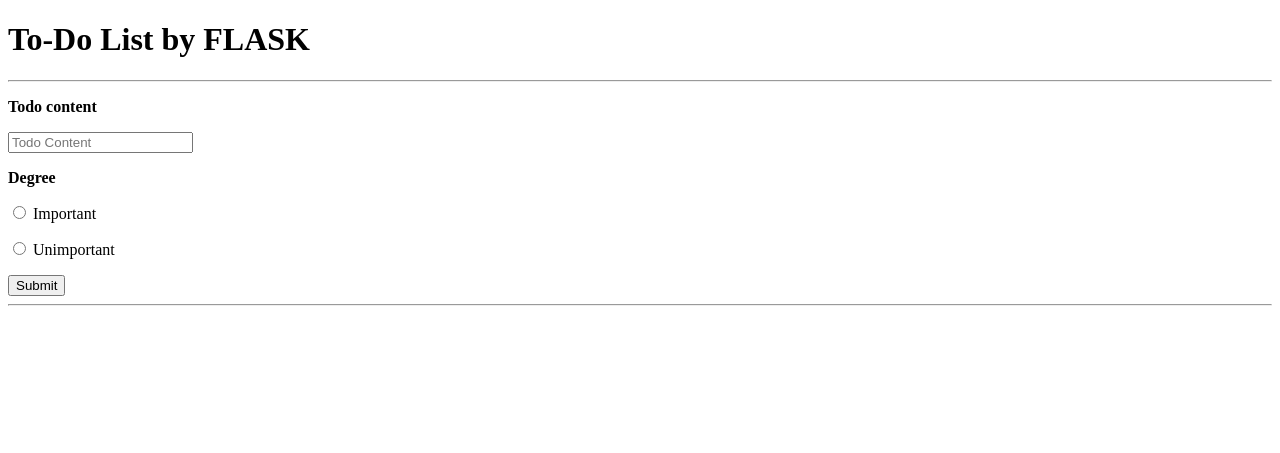
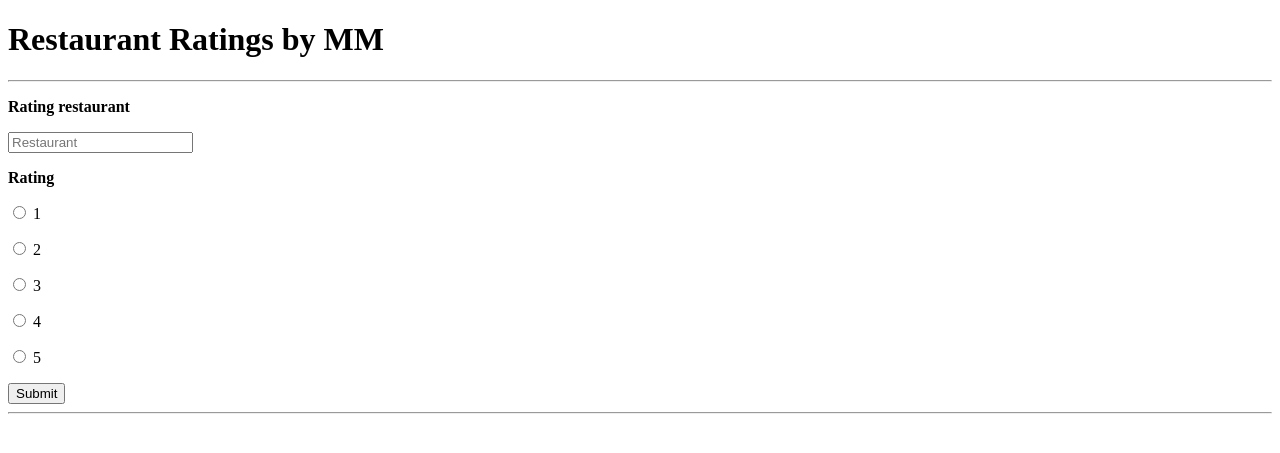
Before and after one commit to vqmy-913/mm-web-server, a Flask app: page / in a window 1280 px wide. Shown: the top 453 px of the page. Run offline with Flask 3, Linux system fonts and the light colour scheme; data that the repository does not hold is empty.

Commit message:
Convert into restaurant rating list

```diff
--- a/app.py
+++ b/app.py
@@ -8,28 +8,28 @@
 # set up client in MongoDB
 client = MongoClient("localhost", 27017)
 db = client.flask_db
-todos = db.todos
+ratings = db.ratings
 
 
 # create index page from template
 @app.route("/", methods=("GET", "POST"))
 def index():
     if request.method == "POST":
-        content = request.form["content"]
-        degree = request.form["degree"]
-        todos.insert_one({"content": content, "degree": degree})
+        restaurant = request.form["restaurant"]
+        rating = request.form["rating"]
+        ratings.insert_one({"restaurant": restaurant, "rating": rating})
         return redirect(url_for("index"))
 
-    all_todos = todos.find()
-    return render_template("index.html", todos=all_todos)
+    all_ratings = ratings.find()
+    return render_template("index.html", ratings=all_ratings)
 
 
 # accepts POST requests
-# since web browsers default to GET requests, user clicks button > POST request to delete a todo
+# since web browsers default to GET requests, user clicks button > POST request to delete a rating
 # delete button
 @app.post("/<id>/delete/")
 def delete(id):
-    todos.delete_one({"_id": ObjectId(id)})
+    ratings.delete_one({"_id": ObjectId(id)})
     return redirect(url_for("index"))
 
 
@@ -37,11 +37,14 @@
 @app.post("/<id>/update/")
 def update(id):
     if request.method == "POST":
-        new_content = request.form["content"]
-        new_degree = request.form["degree"]
-        todos.update_one(
+        new_content = request.form["restaurant"]
+        new_rating = request.form["rating"]
+        ratings.update_one(
             {"_id": ObjectId(id)},
-            {"$set": {"content": new_content, "degree": new_degree}},
+            {"$set": {"restaurant": new_content, "rating": new_rating}},
         )
         return redirect(url_for("index"))
-    return render_template("index.html", todos=todos.find())
+    return render_template("index.html", ratings=ratings.find())
+
+
+# done button
--- a/static/style.css
+++ b/static/style.css
@@ -1,4 +1,4 @@
-.todo {
+.rating {
     padding: 20px;
     margin: 10px;
     background-color: #eee;
--- a/templates/index.html
+++ b/templates/index.html
@@ -5,57 +5,81 @@
     <title>FlaskApp</title>
     <link rel="stylesheet" href="{{ url_for('static', filename='style.css') }}">
 <body>
-    <h1>To-Do List by FLASK</h1>
+    <h1>Restaurant Ratings by MM</h1>
     <hr>
-    <div class="content">
+    <div class="restaurant">
     <form method="post">
         <p>
-            <b><label for="content">Todo content</label></b>
+            <b><label for="restaurant">Rating restaurant</label></b>
         </p>
         <p>
-            <input type="text" name="content"
-                placeholder="Todo Content"></input>
+            <input type="text" name="restaurant"
+                placeholder="Restaurant"></input>
         </p>
 
         <p>
-            <b><label for="degree">Degree</label></b>
+            <b><label for="rating">Rating</label></b>
         </p>
         <p>
-            <input id="degree-0" name="degree" required type="radio" value="Important">
-            <label for="degree-0">Important</label>
+            <input id="rating-1" name="rating" required type="radio" value="1">
+            <label for="rating-1">1</label>
         </p>
         <p>
-            <input id="degree-1" name="degree" required type="radio" value="Unimportant">
-            <label for="degree-1">Unimportant</label>
+            <input id="rating-2" name="rating" required type="radio" value="2">
+            <label for="rating-2">2</label>
+        </p>
+        <p>
+            <input id="rating-3" name="rating" required type="radio" value="3">
+            <label for="rating-3">3</label>
+        </p>
+        <p>
+            <input id="rating-4" name="rating" required type="radio" value="4">
+            <label for="rating-4">4</label>
+        </p>
+        <p>
+            <input id="rating-5" name="rating" required type="radio" value="5">
+            <label for="rating-5">5</label>
         </p>
         <button type="submit">Submit</button>
     </form>
     <hr>
-    {% for todo in todos %}
-        <div class="todo">
-            <p>{{ todo['content'] }} <i>({{ todo['degree']}})</i></p>
-            <form method="POST" action="{{ url_for('delete', id=todo['_id']) }}">
-                <input  type="submit" value="Delete To-do"
-                        onclick="return confirm('Are you sure you want to delete this entry?')">
+    {% for rating in ratings %}
+        <div class="rating">
+            <p>{{ rating['restaurant'] }} <i>({{ rating['rating']}})</i></p>
+            <form method="POST" action="{{ url_for('delete', id=rating['_id']) }}">
+                <input  type="submit" value="Delete Rating"
+                        onclick="return confirm('Are you sure you want to delete this rating?')">
             </form>
-            <form method="POST" action="{{ url_for('update', id=todo['_id']) }}">
+            <form method="POST" action="{{ url_for('update', id=rating['_id']) }}">
                 <details>
-                    <summary>Update entry</summary>
-                    <div class="content">
+                    <summary>Update rating</summary>
+                    <div class="restaurant">
                         <p>
-                            <input type="text" name="content"
-                                placeholder="Update Content"></input>
+                            <input type="text" name="restaurant"
+                                placeholder="Restaurant"></input>
                         </p>
                         <p>
-                            <input id="degree-0" name="degree" required type="radio" value="Important">
-                            <label for="degree-0">Important</label>
+                            <input id="rating-1" name="rating" required type="radio" value="1">
+                            <label for="rating-1">1</label>
                         </p>
                         <p>
-                            <input id="degree-1" name="degree" required type="radio" value="Unimportant">
-                            <label for="degree-1">Unimportant</label>
+                            <input id="rating-2" name="rating" required type="radio" value="2">
+                            <label for="rating-2">2</label>
                         </p>
-                        <input  type="submit" value="Update To-do"
-                                onclick="return confirm('Update this entry?')">
+                        <p>
+                            <input id="rating-3" name="rating" required type="radio" value="3">
+                            <label for="rating-3">3</label>
+                        </p>
+                        <p>
+                            <input id="rating-4" name="rating" required type="radio" value="4">
+                            <label for="rating-4">4</label>
+                        </p>
+                        <p>
+                            <input id="rating-5" name="rating" required type="radio" value="5">
+                            <label for="rating-5">5</label>
+                        </p>
+                        <input  type="submit" value="Update Rating"
+                                onclick="return confirm('Update this rating?')">
                     </div>
                   </details>
             </form>
```
